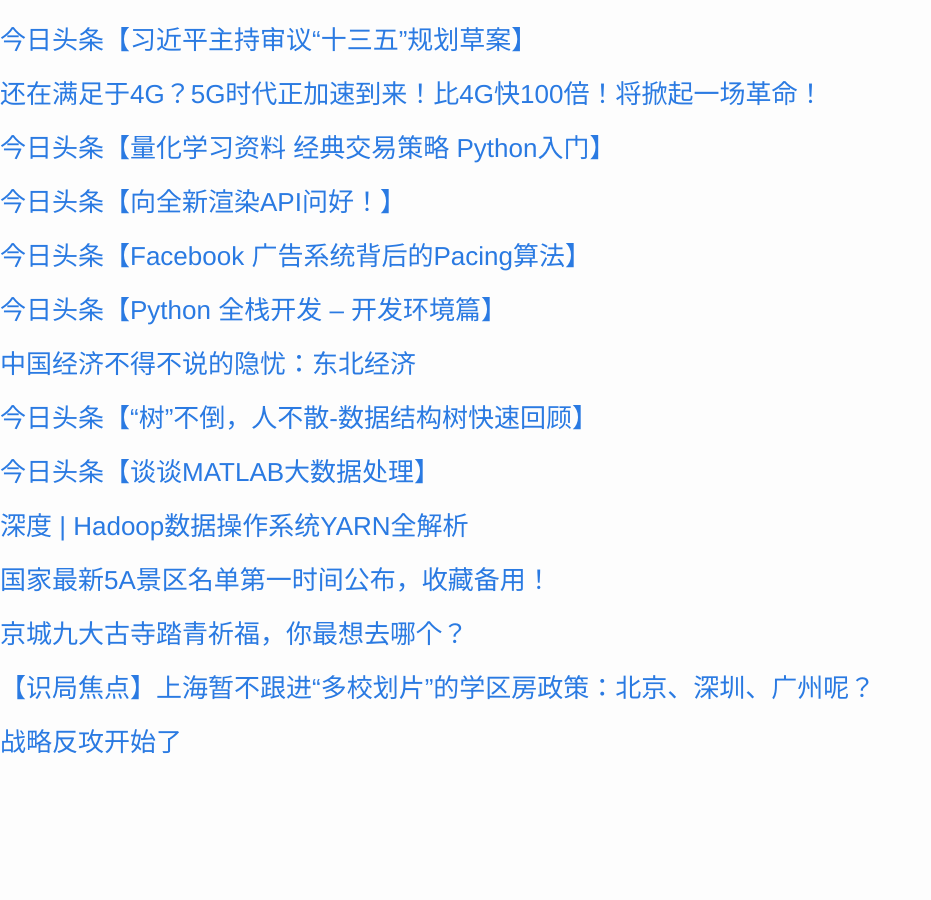
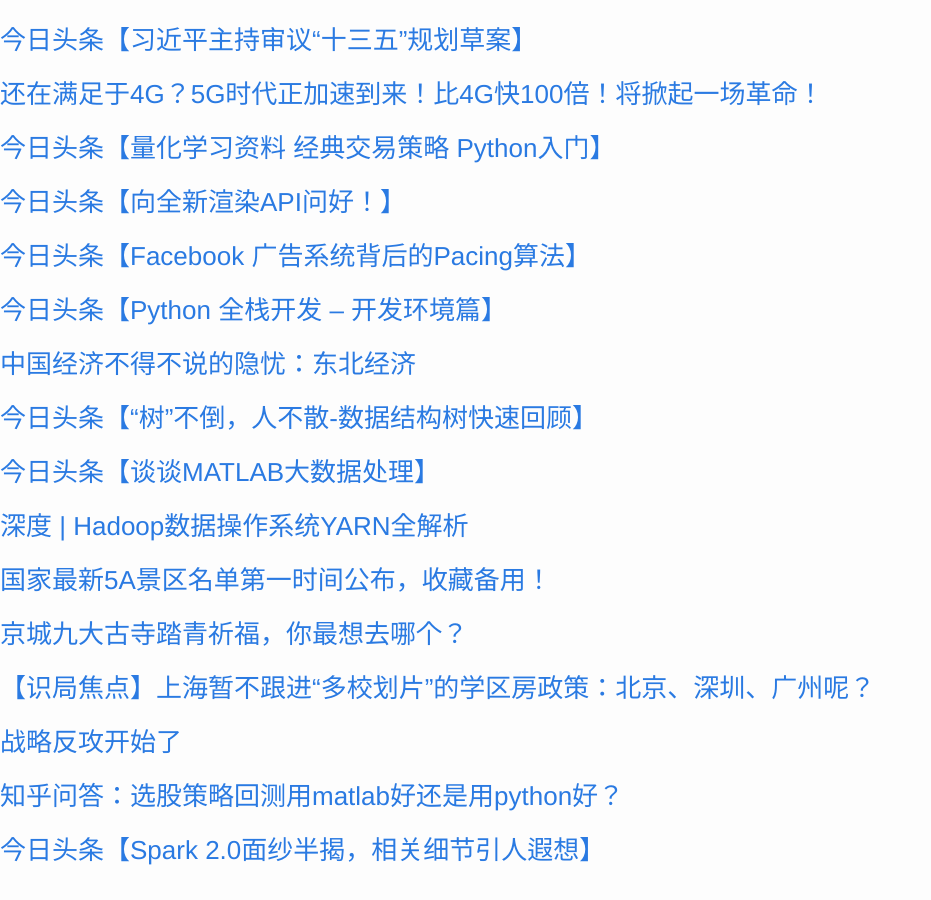
Before and after one commit to cnwarden/cnwarden.github.io, a Jekyll site: the page built from _posts/2016-02-22-test.markdown, in a window 1280 px wide and 900 px high, scrolled down 624 px. Shown: the whole window, without its empty margins (0-931 px from the left). Built offline with Jekyll 4.4.1, drawn with Linux system fonts in a browser that asks for light colours; before the commit the page ends 1416 px from its top, so only the background shows below that.

Commit message:
auto commit

```diff
--- a/_posts/2016-02-22-test.markdown
+++ b/_posts/2016-02-22-test.markdown
@@ -51,3 +51,7 @@ categories: update
 ### [【识局焦点】上海暂不跟进“多校划片”的学区房政策：北京、深圳、广州呢？](http://mp.weixin.qq.com/s?__biz=MjM5NzE4MTUyMw==&mid=402344802&idx=1&sn=c8c31236a1ea2e58e890fa6d8620147f&scene=0#wechat_redirect)
 
 ### [战略反攻开始了](http://mp.weixin.qq.com/s?__biz=MjM5MTY4NzM2OQ==&mid=402133784&idx=1&sn=611af26de553835a25e48b37ae2ee80f&scene=2&srcid=02206tRvnpH77jJBwBiwAWWp&from=timeline&isappinstalled=0#wechat_redirect)
+
+### [知乎问答：选股策略回测用matlab好还是用python好？](http://www.zhihu.com/question/30801713/answer/83455657)
+
+### [今日头条【Spark 2.0面纱半揭，相关细节引人遐想】](http://toutiao.com/item/6254667237861360130/?iid=3578109516&app=news_article&tt_from=android_share&utm_source=email&utm_medium=toutiao_android&utm_campaign=client_share)
```
